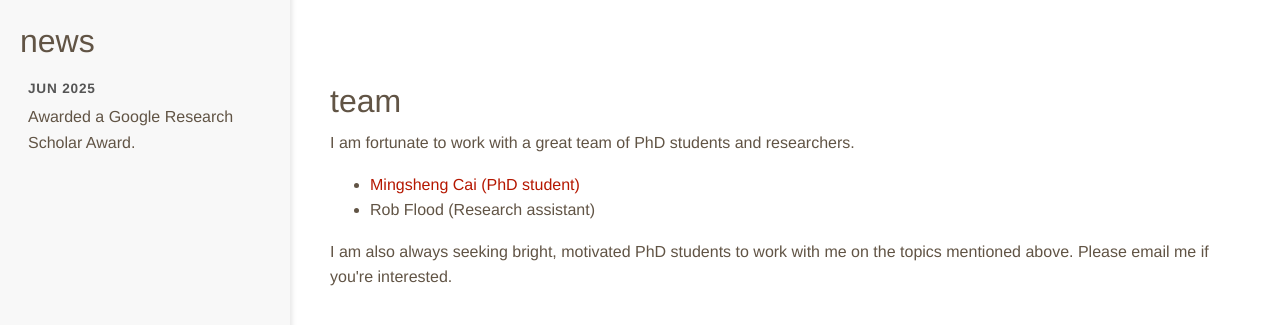
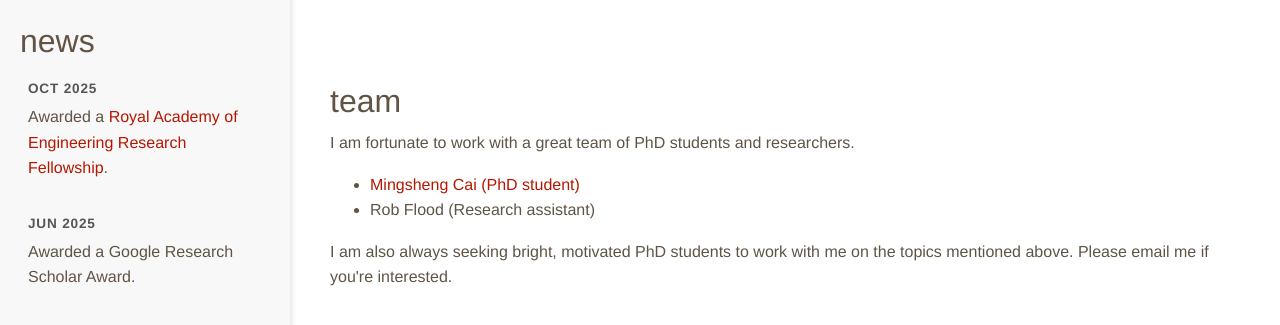
Before and after one commit to asejfia/asejfia.github.io, a plain HTML site: page index.html in a window 1280 px wide. Shown: the part 453-778 px from the top of the page. Drawn offline with Linux system fonts and the light colour scheme.

Commit message:
Update index.html

```diff
--- a/index.html
+++ b/index.html
@@ -359,6 +359,10 @@
             </ul>
         </div>
         <h3 id="title"> news </h3>
+          <div class="news-item">
+                <div class="news-date">Oct 2025</div>
+                <div class="news-text"> Awarded a <a href="https://informatics.ed.ac.uk/news/latest-news/dr-adriana-sejfia-awarded-royal-academy-of-engineering-research-fellowship">Royal Academy of Engineering Research Fellowship</a>.</div>
+            </div>
         <div class="news-item">
                 <div class="news-date">Jun 2025</div>
                 <div class="news-text">Awarded a Google Research Scholar Award.</div>
```
